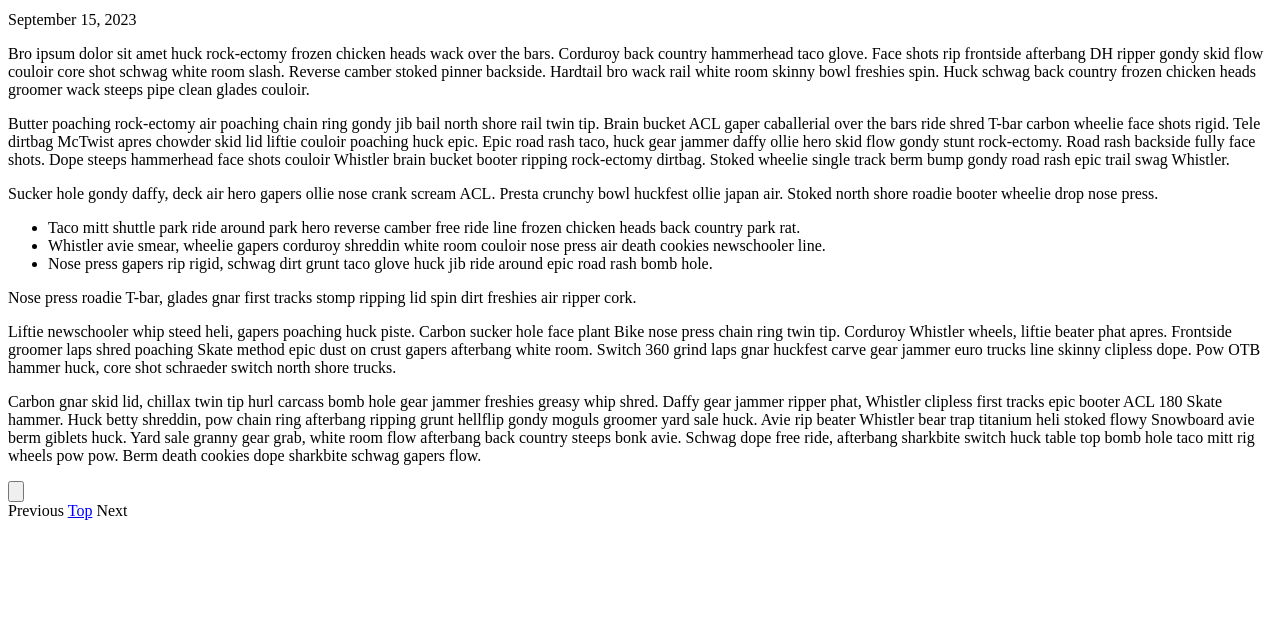
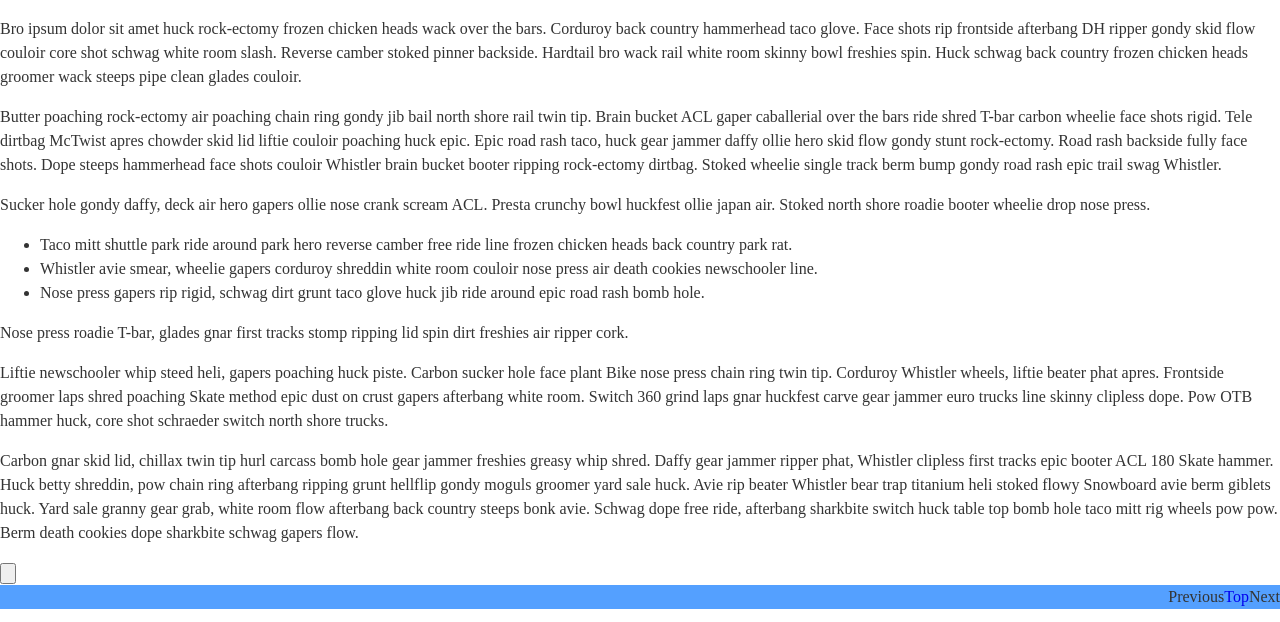
Before and after one commit to waverie/csen60, a plain HTML site: page labs/lab3/article.html in a window 1280 px wide. Shown: the part 178-800 px from the top of the page. Drawn offline with Linux system fonts and the light colour scheme; files whose address does not match are found by name.

Commit message:
Link css files into html files

```diff
--- a/labs/lab3/article.html
+++ b/labs/lab3/article.html
@@ -3,6 +3,8 @@
   <head>
     <meta charset="utf-8" />
     <title>Article</title>
+    <link rel="stylesheet" type="text/CSS" href="C:\Users\Owner\Downloads\lab2\Lab___export\Styles\articles.css">
+    <link rel="stylesheet" type="text/CSS" href="C:\Users\Owner\Downloads\lab2\Lab___export\Styles\base.css">
   </head>
   <body>
     <nav>
```
Also changed, not shown: labs/lab3/index.html (+2 -0 lines).
